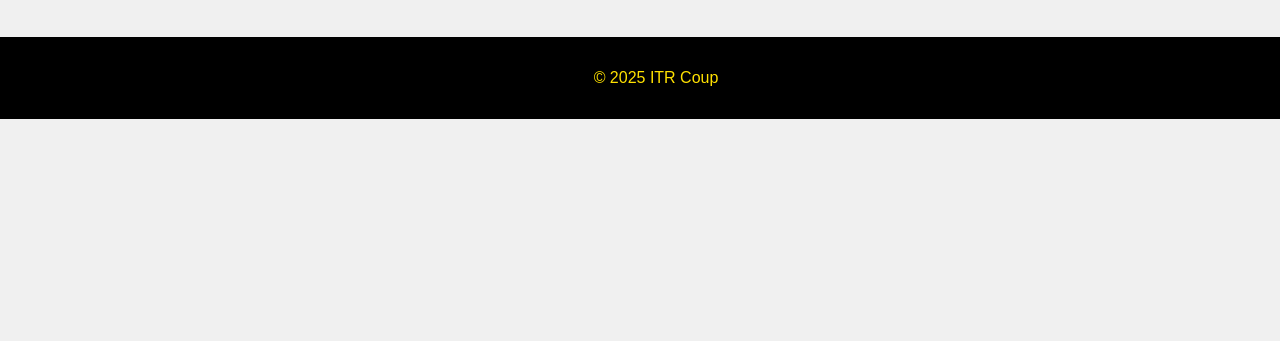
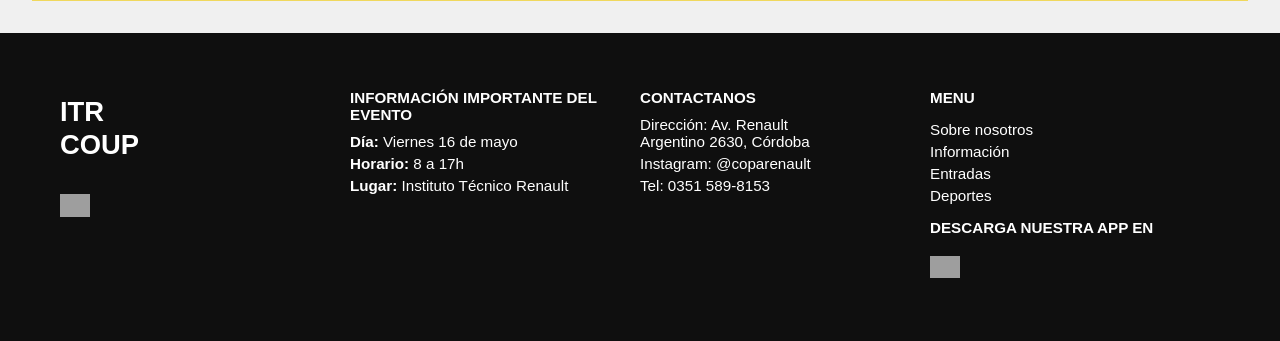
Before and after one commit to OriDaer/App_ItrCoup, a Flask app: page /entradas in a window 1280 px wide. Shown: the part 681-1022 px from the top of the page. Before the commit the page ends 800 px from the top, so only its background shows below. Run offline with Flask 3, Linux system fonts and the light colour scheme; grey boxes are pictures that could not be loaded.

Commit message:
entradas y nosotros base

```diff
--- a/static/css/style.css
+++ b/static/css/style.css
@@ -29,14 +29,58 @@ main {
     padding: 2rem;
 }
 
-footer {
-    background: #000000;
-    color:  rgb(255, 225, 0);;
-    text-align: center;
-    padding: 1rem;
-    position: fixed;
-    bottom: 0;
-    width: 100%;
+.footer {
+    background-color: #0f0f0f;
+    color: white;
+    display: flex;
+    justify-content: space-between;
+    flex-wrap: wrap;
+    padding: 40px 60px;
+    font-size: 0.95em;
+}
+
+.footer-col {
+    flex: 1;
+    min-width: 220px;
+    margin-bottom: 20px;
+}
+
+.footer-col h2.logo {
+    font-size: 1.8em;
+    font-weight: bold;
+    line-height: 1.2;
+}
+
+.footer-col h3 {
+    font-size: 1em;
+    font-weight: bold;
+    margin-bottom: 10px;
+}
+
+.footer-col p {
+    margin: 5px 0;
+}
+
+.footer-col ul {
+    list-style: none;
+    padding: 0;
+}
+
+.footer-col ul li a {
+    color: white;
+    text-decoration: none;
+    margin-bottom: 5px;
+    display: block;
+}
+
+.footer-col ul li a:hover {
+    text-decoration: underline;
+}
+
+.social-icon,
+.store-icon {
+    width: 30px;
+    margin-top: 10px;
 }
 
 .fixture-grid {
--- a/templates/base.html
+++ b/templates/base.html
@@ -22,8 +22,43 @@
         {% block content %}{% endblock %}
     </main>
 
-    <footer>
-        <p>© 2025 ITR Coup</p>
-    </footer>
+    <footer class="footer">
+    <div class="footer-col">
+        <h2 class="logo">ITR<br>COUP</h2>
+        <a href="https://www.instagram.com/coparenault" target="_blank">
+            <img src="{{ url_for('static', filename='img/instagram-icon.png') }}" alt="Instagram" class="social-icon">
+        </a>
+    </div>
+
+    <div class="footer-col">
+        <h3>INFORMACIÓN IMPORTANTE DEL EVENTO</h3>
+        <p><strong>Día:</strong> Viernes 16 de mayo</p>
+        <p><strong>Horario:</strong> 8 a 17h</p>
+        <p><strong>Lugar:</strong> Instituto Técnico Renault</p>
+    </div>
+
+    <div class="footer-col">
+        <h3>CONTACTANOS</h3>
+        <p>Dirección: Av. Renault<br>Argentino 2630, Córdoba</p>
+        <p>Instagram: @coparenault</p>
+        <p>Tel: 0351 589-8153</p>
+    </div>
+
+    <div class="footer-col">
+        <h3>MENU</h3>
+        <ul>
+            <li><a href="{{ url_for('nosotros') }}">Sobre nosotros</a></li>
+            <li><a href="{{ url_for('informacion') }}">Información</a></li>
+            <li><a href="{{ url_for('entradas') }}">Entradas</a></li>
+            <li><a href="{{ url_for('deportes') }}">Deportes</a></li>
+        </ul>
+
+        <h3>DESCARGA NUESTRA APP EN</h3>
+        <a href="#" target="_blank">
+            <img src="{{ url_for('static', filename='img/playstore.png') }}" alt="Descargar en Play Store" class="store-icon">
+        </a>
+    </div>
+</footer>
+
 </body>
 </html>
--- a/templates/entradas.html
+++ b/templates/entradas.html
@@ -1,12 +1,21 @@
 {% extends 'base.html' %}
-{% block title %}Login - ITR Coup{% endblock %}
+{% block title %}Entradas e Inscripciones{% endblock %}
+
 {% block content %}
-<section class="nosotros">
-    <h2>Iniciar sesión</h2>
-    <form method="POST">
-        <input type="text" placeholder="Usuario">
-        <input type="password" placeholder="Contraseña">
-        <button type="submit">Ingresar</button>
-    </form>
+<section class="entradas">
+    <a href="{{ url_for('index') }}" class="volver">&lt; Volver</a>
+    <h1>ENTRADAS E INSCRIPCIONES</h1>
+    <p>Aquí podrás gestionar tu entrada a la copa de una forma simple e intuitiva...</p>
+
+    <div class="opciones">
+        <div class="opcion">
+            <img class="opcion-img" src="{{ url_for('static', filename='static/img/fondo-nosotros.jpg') }}" alt="Entrada general">
+            <a href="#" class="boton">COMPRAR ENTRADA GENERAL</a>
+        </div>
+        <div class="opcion">
+            <img class="opcion-img" src="{{ url_for('static', filename='img/copa renault.png') }}" alt="Inscripción equipo">
+            <a href="#" class="boton">INSCRIPCIÓN DE MI EQUIPO</a>
+        </div>
+    </div>
 </section>
 {% endblock %}
```
Also changed, not shown: other parts of static/css/style.css (+85 -0 lines), templates/nosotros.html (+13 -8 lines), static/css/img/copa renault.png (added), static/css/img/marcadeagua.png (added), 1 other file.
